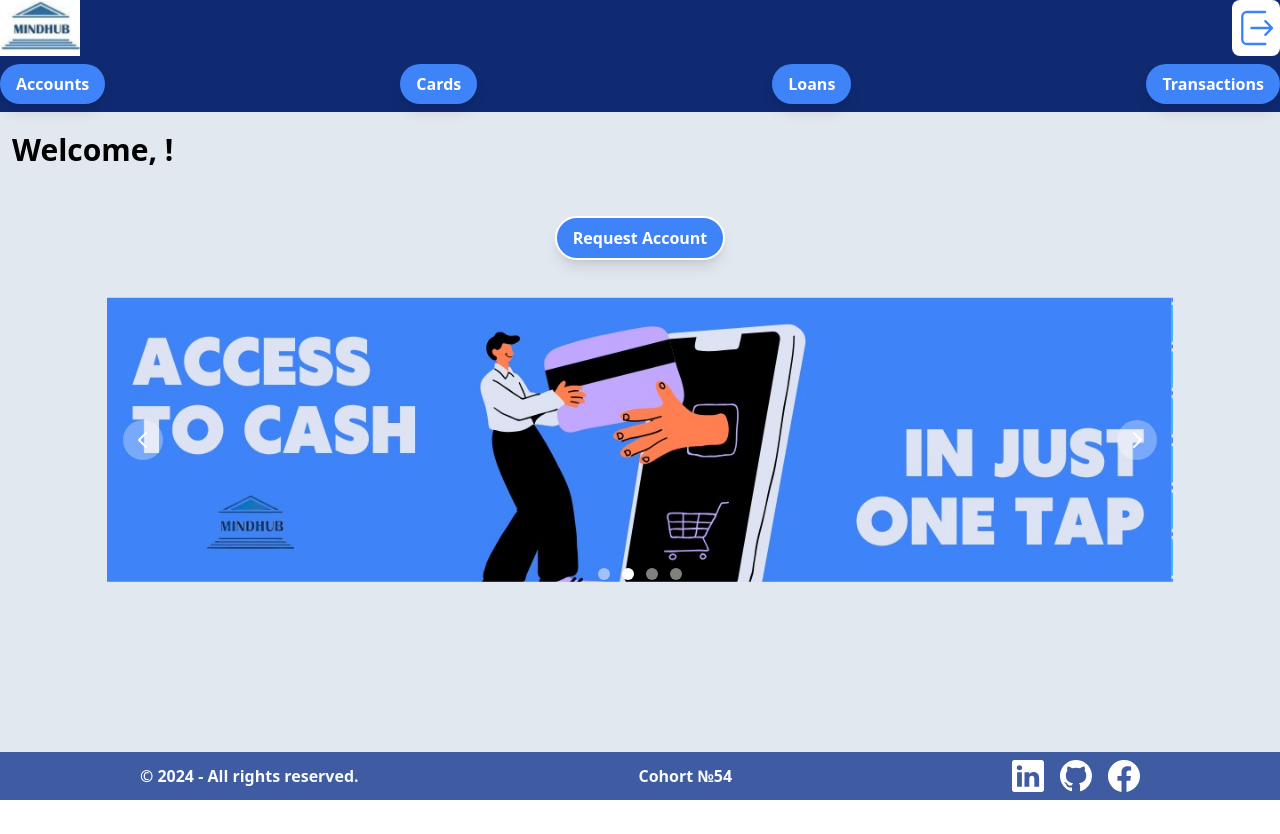
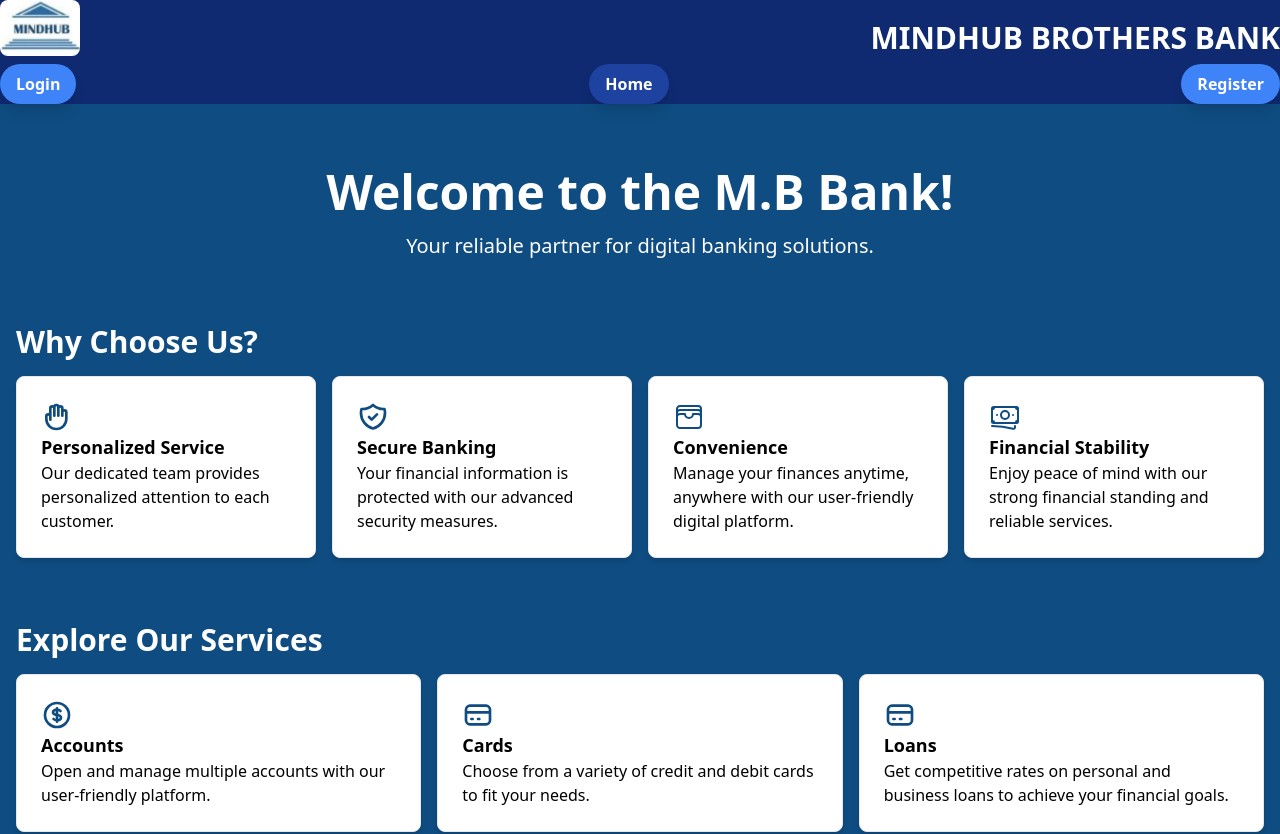
Before and after one commit to russokun/homeBanking, a React (Vite) app in the folder frontEnd/: page / in a window 1280 px wide. Shown: the top 834 px of the page. Before the commit the page ends 800 px from the top, so only its background shows below. Built offline with nearby package versions, Linux system fonts and the light colour scheme.

Commit message:
segundo gran avance, logica login register con algunas restricciones funcionando, adaptaciones de feedback de la primera parte de front implementadas, como nombre de banco o resalte de la pagina donde me encuentro localmente, ademas de redirigir a la pagina donde deberia ir dps de login o de logout

```diff
--- a/frontEnd/package.json
+++ b/frontEnd/package.json
@@ -11,6 +11,8 @@
     "preview": "vite preview"
   },
   "dependencies": {
+    "@mui/icons-material": "^5.15.20",
+    "@mui/material": "^5.15.20",
     "@reduxjs/toolkit": "^2.2.5",
     "axios": "^1.7.0",
     "flowbite-react": "^0.9.0",
--- a/frontEnd/src/App.jsx
+++ b/frontEnd/src/App.jsx
@@ -1,6 +1,5 @@
-import { useState } from 'react'
 import './App.css'
-import { BrowserRouter as Router, Route, Routes } from 'react-router-dom'
+import { BrowserRouter as Router, Route, Routes, Navigate } from 'react-router-dom'
 import React from 'react'; // Import React
 import Header from './components/header';
 import Footer from './components/footer';
@@ -12,32 +11,95 @@ import RequestLoan from './pages/requestLoan';
 import RequestCard from './pages/requestCard';
 import Login from './pages/login';
 import Register from './pages/register';
-import Landing from './layouts/Landing';
+import Landing from './layouts/landing';
+import { useSelector } from 'react-redux';
+const authRoutes = [
+  {
+    path: '/accounts',
+    element: <Accounts />,
+    key: 'accounts',
+  },
+  {
+    path: '/cards',
+    element: <Cards />,
+    key: 'cards',
+  },
+  {
+    path: '/loans',
+    element: <Loans />,
+    key: 'loans',
+  },
+  {
+    path: '/transactions',
+    element: <MakeTransaction />,
+    key: 'transactions',
+  },
+  {
+    path: '/requestLoan',
+    element: <RequestLoan />,
+    key: 'requestLoan',
+  },
+  {
+    path: '/requestCard',
+    element: <RequestCard />,
+    key: 'requestCard',
+  },
+]
+const NoAuthRoutes = [
+  {
+    path: '/login',
+    element: <Login />,
+    key: 'login',
+  },
+  {
+    path: '/register',
+    element: <Register />,
+    key: 'register',
+  }
+]
+const publicRotues = [
+  {
+    path: '/',
+    element: <Landing />,
+    key: 'home',
+  }
+]
 
 function App() {
 
+  const loggedIn = useSelector(state => state.authReducer.loggedIn);
+
   return (
-    <>
-
     <Router>
-          <div>
       <Header />
       <Routes>
-            <Route path='/home' element={<Landing />} />
-              <Route path='/register' element={<Register />} />
-              <Route path='/login' element={<Login />} />
-              <Route path='/' element={<Accounts />} />
-              <Route path='/cards' element={<Cards />} />
-              <Route path='/loans' element={<Loans />} />
-              <Route path='/transactions' element={<MakeTransaction />} />
-              <Route path='/requestLoan' element={<RequestLoan />} />
-              <Route path='/requestCard' element={<RequestCard />}/>
+        {loggedIn ? (
+          authRoutes.map((route) => (
+            <Route
+              key={route.key}
+              path={route.path}
+              element={route.element}
+            />
+          ))
+        ) : (
+          NoAuthRoutes.map((route) => (
+            <Route
+              key={route.key}
+              path={route.path}
+              element={route.element}
+            />
+          ))
+        )}
+        {publicRotues.map((route) => (
+          <Route
+            key={route.key}
+            path={route.path}
+            element={route.element}
+          />
+        ))}
       </Routes>
       <Footer />
-          </div>
     </Router>
-
-    </>
   );
 }
 
--- a/frontEnd/src/components/header.jsx
+++ b/frontEnd/src/components/header.jsx
@@ -1,29 +1,41 @@
 // Header.jsx
 import React from 'react';
-import { Link } from 'react-router-dom';
+import { NavLink } from 'react-router-dom';
 import {logout} from '../redux/actions/authActions';
 import { useDispatch, useSelector } from 'react-redux';
+import { useNavigate } from 'react-router-dom';
+
 const Header = () => {
   const dispatch = useDispatch();
+  const navigate = useNavigate();
   const handleLogout = () => {
     dispatch(logout());
+    navigate('/');
   }
-
+  const {loggedIn} = useSelector(state => state.authReducer);
   return (
-    <header className='w-full h-[14vh] flex flex-col bg-[#0F2A71]'>
+    <header className='w-full h-[13vh] flex flex-col bg-[#0F2A71]'>
       <div className='flex justify-between mb-2'>
-        <img src="/src/assets/img/logo.png" alt="Logo" />
-        <button className='bg-white rounded-lg' onClick={handleLogout}>
+        <img src="/src/assets/img/logo.png" className='rounded-lg' alt="Logo" />
+        <h1 className='font-extrabold text-3xl pt-5 justify-start  text-white'>MINDHUB BROTHERS BANK</h1>
+        {loggedIn && <button className='bg-white rounded-xl' onClick={handleLogout}>
           <svg xmlns="http://www.w3.org/2000/svg" width="3em" height="3em" viewBox="0 0 21 21">
             <path fill="none" stroke="#3b82f6" strokeLinecap="round" strokeLinejoin="round" d="m14.595 13.5l2.905-3l-2.905-3m2.905 3h-9m6-7l-8 .002c-1.104.001-2 .896-2 2v9.995a2 2 0 0 0 2 2h8.095"/>
           </svg>
-        </button>
+        </button>}
       </div>
       <nav className='flex justify-between mb-1'>
-        <Link to="/" className='bg-blue-500 text-white font-bold py-2 px-4 rounded-full hover:bg-blue-700 transition duration-300 ease-in-out shadow-lg'>Accounts</Link>
-        <Link to="/cards" className='bg-blue-500 text-white font-bold py-2 px-4 rounded-full hover:bg-blue-700 transition duration-300 ease-in-out shadow-lg'>Cards</Link>
-        <Link to="/loans" className='bg-blue-500 text-white font-bold py-2 px-4 rounded-full hover:bg-blue-700 transition duration-300 ease-in-out shadow-lg'>Loans</Link>
-        <Link to="/transactions" className='bg-blue-500 text-white font-bold py-2 px-4 rounded-full hover:bg-blue-700 transition duration-300 ease-in-out shadow-lg'>Transactions</Link>
+      {!loggedIn &&
+        <NavLink to="/login" className={({isActive})=>(isActive?'bg-blue-800 text-white font-bold py-2 px-4 rounded-full hover:bg-blue-700 transition duration-300 ease-in-out shadow-lg':'bg-blue-500 text-white font-bold py-2 px-4 rounded-full hover:bg-blue-700 transition duration-300 ease-in-out shadow-lg')}>Login</NavLink>}
+        {!loggedIn &&
+        <NavLink to="/" className={({isActive})=>(isActive?'bg-blue-800 text-white font-bold py-2 px-4 rounded-full hover:bg-blue-700 transition duration-300 ease-in-out shadow-lg':'bg-blue-500 text-white font-bold py-2 px-4 rounded-full hover:bg-blue-700 transition duration-300 ease-in-out shadow-lg')}>Home</NavLink>}
+        {!loggedIn &&
+        <NavLink to="/register" className={({isActive})=>(isActive?'bg-blue-800 text-white font-bold py-2 px-4 rounded-full hover:bg-blue-700 transition duration-300 ease-in-out shadow-lg':'bg-blue-500 text-white font-bold py-2 px-4 rounded-full hover:bg-blue-700 transition duration-300 ease-in-out shadow-lg')}>Register</NavLink>}
+      {loggedIn &&
+        <NavLink to="/accounts" className={({isActive})=>(isActive?'bg-blue-800 text-white font-bold py-2 px-4 rounded-full hover:bg-blue-700 transition duration-300 ease-in-out shadow-lg':'bg-blue-500 text-white font-bold py-2 px-4 rounded-full hover:bg-blue-700 transition duration-300 ease-in-out shadow-lg')}>Accounts</NavLink>}
+        {loggedIn &&<NavLink to="/cards" className={({isActive})=>(isActive?'bg-blue-800 text-white font-bold py-2 px-4 rounded-full hover:bg-blue-700 transition duration-300 ease-in-out shadow-lg':'bg-blue-500 text-white font-bold py-2 px-4 rounded-full hover:bg-blue-700 transition duration-300 ease-in-out shadow-lg')}>Cards</NavLink>}
+        {loggedIn &&<NavLink to="/loans" className={({isActive})=>(isActive?'bg-blue-800 text-white font-bold py-2 px-4 rounded-full hover:bg-blue-700 transition duration-300 ease-in-out shadow-lg':'bg-blue-500 text-white font-bold py-2 px-4 rounded-full hover:bg-blue-700 transition duration-300 ease-in-out shadow-lg')}>Loans</NavLink>}
+          {loggedIn &&<NavLink to="/transactions" className={({isActive})=>(isActive?'bg-blue-800 text-white font-bold py-2 px-4 rounded-full hover:bg-blue-700 transition duration-300 ease-in-out shadow-lg':'bg-blue-500 text-white font-bold py-2 px-4 rounded-full hover:bg-blue-700 transition duration-300 ease-in-out shadow-lg')}>Transactions</NavLink>}
       </nav>
     </header>
   );
--- a/frontEnd/src/layouts/Landing.jsx
+++ b/frontEnd/src/layouts/Landing.jsx
@@ -1,5 +1,5 @@
 import React from 'react';
-import { Button, Card } from 'flowbite-react';
+import {  Card } from 'flowbite-react';
 import { HiOutlineHand, HiOutlineShieldCheck, HiOutlineCurrencyDollar, HiOutlineCreditCard, HiOutlineSwitchHorizontal} from 'react-icons/hi';
 import { HiOutlineBanknotes } from "react-icons/hi2";
 import { HiOutlineWallet } from "react-icons/hi2";
@@ -10,7 +10,7 @@ export default function Landing() {
     <div className="bg-[#0F4C81] min-h-screen">
       <main className="container mx-auto px-4 py-16">
         <section className="text-center text-white mb-16">
-          <h1 className="text-5xl font-bold mb-4">Welcome to MindHubBrothers Bank!</h1>
+          <h1 className="text-5xl font-bold mb-4">Welcome to the M.B Bank!</h1>
           <p className="text-xl">Your reliable partner for digital banking solutions.</p>
         </section>
         <section className="mb-16">
--- a/frontEnd/src/pages/cards.jsx
+++ b/frontEnd/src/pages/cards.jsx
@@ -50,8 +50,8 @@ const Cards = () => {
 
   const melbaCreditCards = data.cards?.filter(card => card.type === 'CREDIT' && card.cardHolder === 'Melba Morel') || [];
   const melbaDebitCards = data.cards?.filter(card => card.type === 'DEBIT' && card.cardHolder === 'Melba Morel') || [];
-  const creditCards = melbaCreditCards.map(card => (
-    <div className="card relative h-[260px] w-[400px] flex flex-col justify-end px-6 py-10 text-white rounded-3xl gap-8 bg-gradient-to-r from-blue-600 to-slate-800 shadow-lg mb-5">
+  const creditCards = melbaCreditCards.map((card, index) => (
+    <div key={index} className="card relative h-[260px] w-[400px] flex flex-col justify-end px-6 py-10 text-white rounded-3xl gap-8 bg-gradient-to-r from-blue-600 to-slate-800 shadow-lg mb-5">
       <p className="text-2xl font-medium">{card.number}</p>
       <div className="flex justify-between gap-10">
         <svg xmlns="http://www.w3.org/2000/svg" fill="none" viewBox="0 0 58 36" height="36" width="58">
@@ -67,8 +67,8 @@ const Cards = () => {
     </div>
   ));
 
-  const debitCards = melbaDebitCards.map(card => (
-    <div className="card relative h-[260px] w-[400px] flex flex-col justify-end px-6 py-10 text-white rounded-3xl gap-8 bg-gradient-to-r from-blue-600 to-slate-800 shadow-lg">
+  const debitCards = melbaDebitCards.map((card, index) => (
+    <div key={index} className="card relative h-[260px] w-[400px] flex flex-col justify-end px-6 py-10 text-white rounded-3xl gap-8 bg-gradient-to-r from-blue-600 to-slate-800 shadow-lg">
       <p className="text-2xl font-medium">{card.number}</p>
       <div className="flex justify-between gap-10">
         <svg xmlns="http://www.w3.org/2000/svg" fill="none" viewBox="0 0 58 36" height="36" width="58">
@@ -83,6 +83,7 @@ const Cards = () => {
       </div>
     </div>
   ));
+
 
   return (
     <div className='flex w-full h-auto bg-slate-200 flex-col'>
--- a/frontEnd/src/pages/login.jsx
+++ b/frontEnd/src/pages/login.jsx
@@ -2,34 +2,52 @@ import React, { useState } from 'react';
 import { useDispatch } from 'react-redux';
 import axios from 'axios';
 import { login } from '../redux/actions/authActions';
+import { useNavigate } from 'react-router-dom';
+
 
 const Login = () => {
   const dispatch = useDispatch();
+  const navigate = useNavigate();
+  //tmb se puede usar useRef
   const [email, setEmail] = useState('');
   const [password, setPassword] = useState('');
+  const [error, setError] = useState({ email: '', password: '' });
+
   const handleLogin = async (event) => {
     event.preventDefault();
+
+    if (!validateEmail(email)) {
+      setError({ ...error, email: 'Incorrect email' });
+      return;
+    }
+    setError({ ...error, email: '', password: '' });
+
     const user = {
       email,
       password
-    }
-    //realizar login del usuario con axios
-    try{
+    };
+
+    try {
       const response = await axios.post('http://localhost:8080/api/auth/login', user);
       let token = response.data;
       const responseCurrent = await axios.get('http://localhost:8080/api/auth/current', {
         headers: {
           Authorization: `Bearer ${token}`
         }
-      })
+      });
       let client = responseCurrent.data;
       client.token = token;
       dispatch(login(client));
+      navigate('/accounts'); // navigate en lugar de history.push
+    } catch (error) {
+      console.log('Error al autenticar:', error);
+      setError({ ...error, password: 'Incorrect password' });
     }
-    catch(error){
-      console.log('Error al autenticar:', error);
-    }
+  };
 
+  const validateEmail = (email) => {
+    const emailRegex = /^[^\s@]+@[^\s@]+\.[^\s@]+$/;
+    return emailRegex.test(email);
   };
 
   return (
@@ -37,16 +55,17 @@ const Login = () => {
       <div className='bg-white p-8 rounded-lg shadow-lg'>
         <h2 className='text-2xl font-bold mb-4'>Login</h2>
         <form onSubmit={handleLogin}>
-          <label className='block mb-4'>
-            Username:
+          <label className='block mb-4 font-semibold'>
+            Email:
             <input
               type="text"
               className='border border-gray-300 rounded-md px-3 py-2 w-full'
               value={email}
               onChange={(e) => setEmail(e.target.value)}
             />
+            {error.email && <p className="text-red-500">{error.email}</p>}
           </label>
-          <label className='block mb-4'>
+          <label className='block mb-4 font-semibold'>
             Password:
             <input
               type="password"
@@ -54,6 +73,7 @@ const Login = () => {
               value={password}
               onChange={(e) => setPassword(e.target.value)}
             />
+            {error.password && <p className="text-red-500">{error.password}</p>}
           </label>
           <button
             type="submit"
@@ -65,6 +85,6 @@ const Login = () => {
       </div>
     </div>
   );
-}
+};
 
 export default Login;
--- a/frontEnd/src/pages/register.jsx
+++ b/frontEnd/src/pages/register.jsx
@@ -1,6 +1,5 @@
 import React, { useState } from 'react';
 import axios from 'axios';
-
 
 const Register = () => {
   const [email, setEmail] = useState('');
@@ -15,19 +14,35 @@ const Register = () => {
       lastName: lastName,
       email: email,
       password: password,
+    };
+
+    // Realizar registro del usuario con axios
+    try {
+      const response = await axios.post('http://localhost:8080/api/auth/signup', user);
+      if (response.status === 201) {
+        alert('user registered successfully');
+      }
+    } catch (error) {
+      console.log('Error al registrar:', error);
+      alert('Error at register user');
     }
-    //realizar registro del usuario con axios
-    try{
-      const response = await axios.post('http://localhost:8080/api/auth/signup', user);
-      if(response.status === 201){
-        alert('Usuario registrado exitosamente');
-      }
+  };
+
+  function verifyForm(){
+    let error ={}
+    if(!email.includes('@')){
+      error.mail = 'Invalid email format'
     }
-    catch(error){
-      console.log('Error al registrar:', error);
-      alert('Error al registrar el usuario');
+    if(password.length < 5){
+      error.password = 'Password must be at least 5 characters long'
     }
+    if(password.length > 10){
+      error.password = 'Password must be at most 10 characters long'
+    }
+    return error;
   }
+  const errors = verifyForm();
+
   return (
     <div className='w-full h-[80vh] bg-slate-200 flex justify-center items-center'>
       <div className='bg-white p-8 rounded-lg shadow-lg'>
@@ -59,6 +74,7 @@ const Register = () => {
               value={email}
               onChange={(e) => setEmail(e.target.value)}
             />
+            {errors.mail && <p className="text-red-500">{errors.mail}</p>}
           </label>
           <label className='block mb-4'>
             Password:
@@ -68,10 +84,12 @@ const Register = () => {
               value={password}
               onChange={(e) => setPassword(e.target.value)}
             />
+            {errors.password && <p className="text-red-500">{errors.password}</p>}
           </label>
           <button
             type="submit"
-            className='bg-blue-500 hover:bg-blue-600 text-white rounded-md px-4 py-2' onClick={handleRegister}
+            className='bg-blue-500 hover:bg-blue-600 text-white rounded-md px-4 py-2'
+            onClick={handleRegister}
           >
             Register
           </button>
@@ -79,6 +97,6 @@ const Register = () => {
       </div>
     </div>
   );
-}
+};
 
 export default Register;
```
Also changed, not shown: frontEnd/src/components/nonAuthHeader.jsx (deleted, +0 -17 lines), 1 other file (tests, documents, lock files or other folders). Lines whose indentation alone changed are shown as unchanged.
